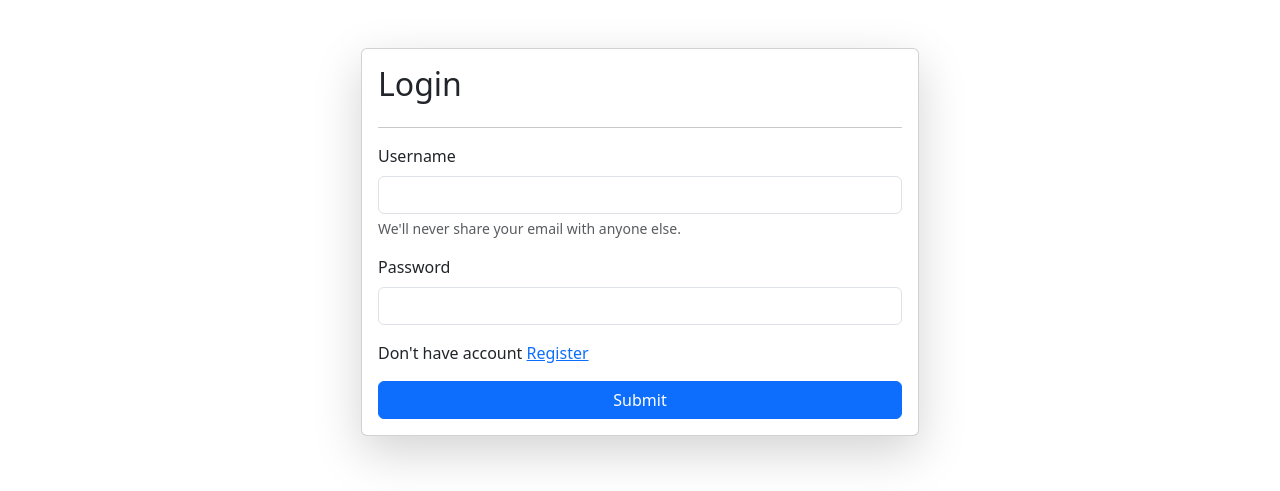
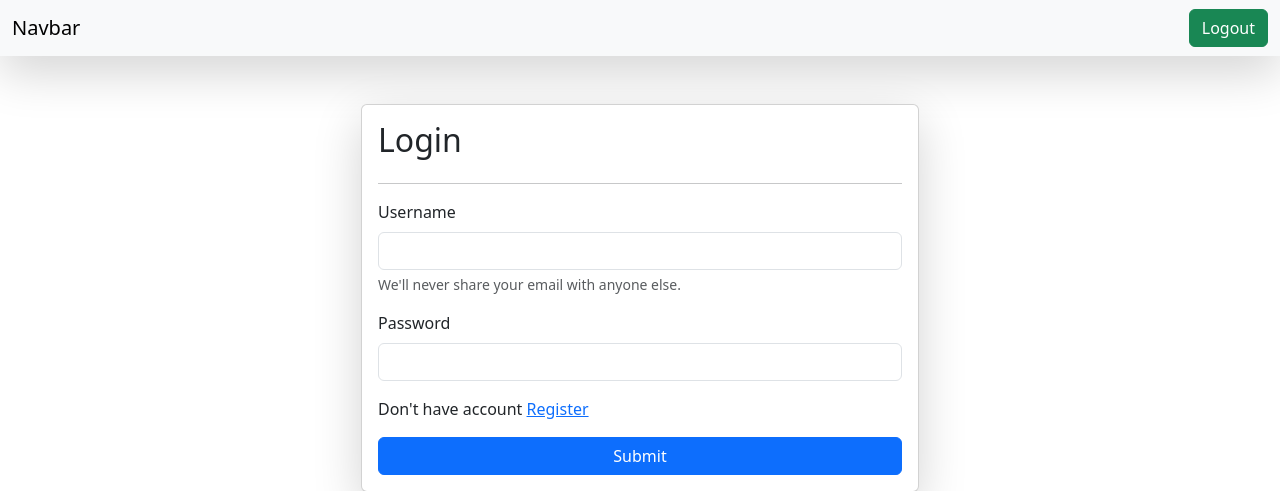
Before and after one commit to Vaishnaviwarathe16/Recipeproject, a Django app: page /login/ in a window 1280 px wide. Shown: the top 491 px of the page. Run offline with Django 5.2, Linux system fonts and the light colour scheme.

Commit message:
initial commit

```diff
--- a/Core/urls.py
+++ b/Core/urls.py
@@ -30,6 +30,7 @@ urlpatterns = [
     path('delete-receipe/<id>/', delete_receipe, name="delete_receipe"),
     path('update-receipe/<id>/', update_receipe, name="update_receipe"),
     path('login/', login_page, name="login_page"),
+    path('logout/', logout_page, name="logout_page"),
     path('register/', register, name="register"),
 
     path('succes/', succes, name="succes"),
--- a/home/templates/base.html
+++ b/home/templates/base.html
@@ -8,6 +8,18 @@
     <title>Django</title>
 </head>
 <body>
+    <nav class="navbar bg-body-tertiary bg-danger shadow-lg">
+        <div class="container-fluid">
+          <a class="navbar-brand">Navbar</a>
+          <form class="d-flex" role="search">
+        {% if not request.user.is_authenticated %}
+            <a href="/logout/" class="btn btn-success" type="submit">Logout</a>
+        {% else %}
+        <a href="/login/" class="btn btn-success" type="submit">Login</a>
+        {% endif %}
+          </form>
+        </div>
+      </nav>
 
     {% block start %}
     {% endblock %}
--- a/vege/templates/login.html
+++ b/vege/templates/login.html
@@ -7,15 +7,22 @@
     {% csrf_token %}
     <h2>Login</h2>
     <hr>
+    {% if messages %}
+    <div class="alert alert-primary" role="alert">
+        {% for message in messages %}
+        {{ message }}
+        {% endfor %}
+    </div>
+    {% endif %}
 
         <div class="mb-3">
           <label for="exampleInputEmail1" class="form-label">Username</label>
-          <input type="email" class="form-control" id="exampleInputEmail1" aria-describedby="emailHelp">
+          <input type="text" class="form-control" name="username" id="exampleInputEmail1" aria-describedby="emailHelp">
           <div id="emailHelp" class="form-text">We'll never share your email with anyone else.</div>
         </div>
         <div class="mb-3">
           <label for="exampleInputPassword1" class="form-label">Password</label>
-          <input type="password" class="form-control" id="exampleInputPassword1">
+          <input type="password" name="password" class="form-control" id="exampleInputPassword1">
         </div>
         <p> Don't have account <a href="/register/">Register</a></p>
         <button type="submit" class="btn btn-primary">Submit</button>
--- a/vege/templates/receipes.html
+++ b/vege/templates/receipes.html
@@ -1,5 +1,6 @@
 {% extends "base.html" %}
 {% block start %}
+
 
 <div class="container mt-5">
 
--- a/vege/views.py
+++ b/vege/views.py
@@ -3,8 +3,12 @@ from .models import *
 from django.http import HttpResponse
 from django.contrib.auth.models import User
 from django.contrib import messages
+from django.contrib.auth import authenticate, login, logout
+from django.contrib.auth.decorators import login_required
 
 # Create your views here.
+
+@login_required(login_url="/login/")
 def receipes(request):
     if request.method == "POST":
         data = request.POST
@@ -28,6 +32,8 @@ def receipes(request):
     context = {'receipes': queryset}
     return render(request, 'receipes.html',context)
 
+
+@login_required(login_url="/login/")
 def update_receipe(request, id):
     queryset = Receipe.objects.get(id = id)
 
@@ -50,6 +56,7 @@ def update_receipe(request, id):
     return render(request, 'update_receipes.html', context)
 
 
+@login_required(login_url="/login/")
 def delete_receipe(request, id):
     queryset = Receipe.objects.get(id = id)
     queryset.delete()
@@ -58,7 +65,35 @@ def delete_receipe(request, id):
 
 
 def login_page(request):
+    if request.method == "POST":
+        username = request.POST.get('username')
+        password = request.POST.get('password')
+
+        if not User.objects.filter(username = username).exists():
+            messages.error(request, 'Invalid Username')
+            return redirect('/login/')
+
+        user = authenticate(username = username, password = password)
+
+        if user is None:
+            messages.error(request, 'Invaild Password')
+            return redirect('/login/')
+        else:
+            login(request, user)
+            return redirect('/receipes/')
+
     return render(request, 'login.html')
+
+
+def logout_page(request):
+    logout(request)
+    return redirect('/login/')
+
+
+
+
+
+
 
 
 def register(request):
```
Also changed, not shown: db.sqlite3.
